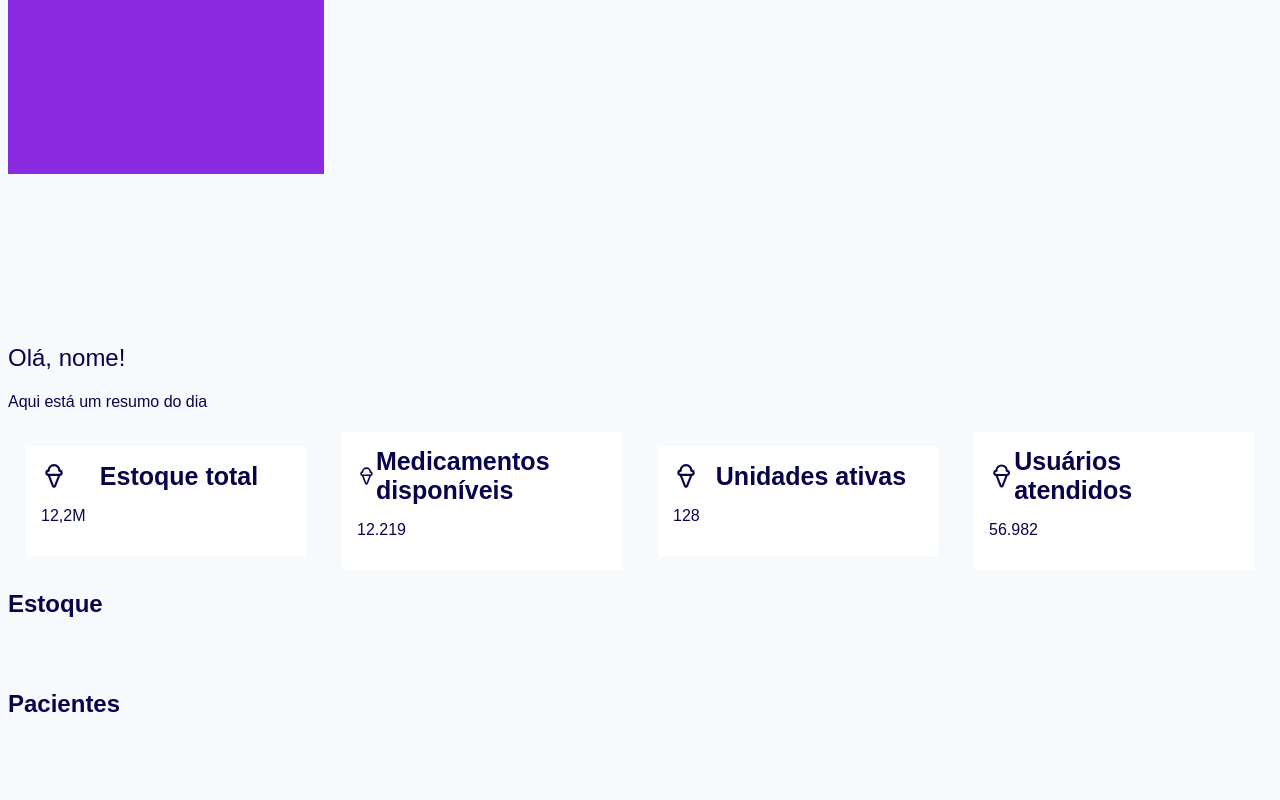
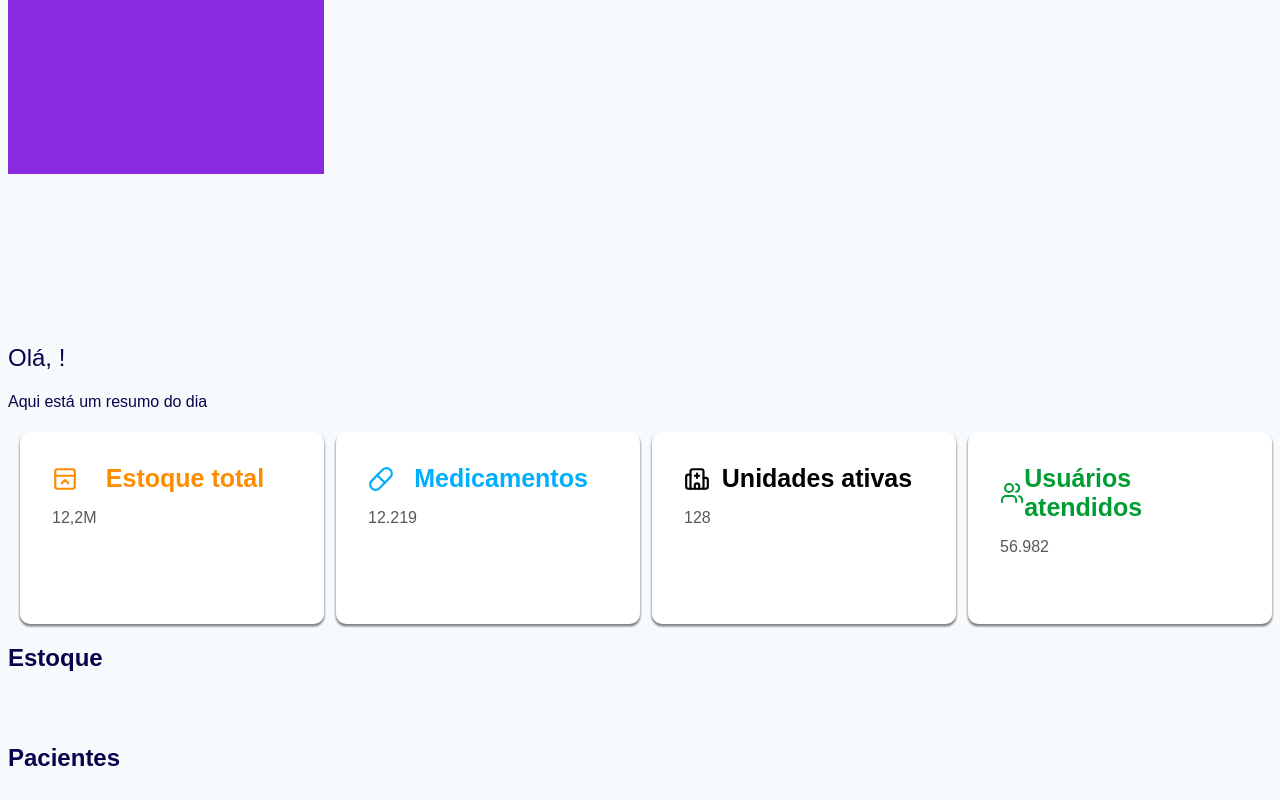
Before and after one commit to bendominique/Localisus, a React (Vite) app in the folder Frontend/Localisus/: page /funcionario in a window 1280 px wide. Shown: the part 634-1434 px from the top of the page. Before the commit the page ends 1380 px from the top, so only its background shows below. Built offline with nearby package versions, Linux system fonts and the light colour scheme.

Commit message:
Padronizando as cores do icone container dentro da Card css

```diff
--- a/Frontend/Localisus/src/components/Card.css
+++ b/Frontend/Localisus/src/components/Card.css
@@ -1,5 +1,10 @@
 .cards {
     display: flex;
+}
+
+.icone-container,
+.icone-container h1{
+    color: var(--cor-tema)
 }
 
 .cards p {
--- a/Frontend/Localisus/src/pages/Funcionario.css
+++ b/Frontend/Localisus/src/pages/Funcionario.css
@@ -1,3 +1,8 @@
+:root {
+    --borda-cards: 0px 2px 2px 0.5px rgb(132, 132, 132);
+}
+
+
 .conteudo-pagina {
     margin-top: -4rem;
     display: flex;
@@ -19,17 +24,14 @@
 
 .cards-info-hospital{
     background-color: white;
-    margin: auto;
-    padding: 15px;
-    width: 250px;
+    box-shadow: var(--borda-cards);
+    border-radius: 10px;
+    margin-left: 12px;
+    padding: 2rem;
+    height: 8rem;
+    width: 26rem;
 }
 
-.cards-info-hospital h1{
-    font-size: 18px;
+.cards-info-hospital p{
+    color: #575757;
 }
-
-.cards-info-hospital h1,
-.cards-info-hospital.icone{
-
-    display: flex;
-}
--- a/Frontend/Localisus/src/pages/Funcionario.tsx
+++ b/Frontend/Localisus/src/pages/Funcionario.tsx
@@ -5,8 +5,9 @@ import { hospitaisMock } from "../mocks/hospitaisMocks"
 import { estoqueMock } from "../mocks/estoqueMock"
 import { TopbarUsuarios } from "../components/TopbarUsuarios"
 import "./Funcionario.css"
-import { IceCream } from "lucide-react"
+import { IceCream, LucideHospital, LucidePanelTopClose, PillIcon, UsersIcon } from "lucide-react"
 import { ComponenteCard } from "../components/Cards"
+import { usuarioMock } from "../mocks/usuarioMock"
 
 
 export const Funcionario = () => {
@@ -14,10 +15,10 @@ export const Funcionario = () => {
     const { usuario } = useAuth()
     const [estoque, setEstoque] = useState<any[]>([])
     const cardsFuncionario = [
-        { titulo: "Estoque total", descricao: "12,2M", icone: IceCream, cor: "#ffff" },
-        { titulo: "Medicamentos disponíveis", descricao: "12.219", icone: IceCream, cor: "#ffff" },
-        { titulo: "Unidades ativas", descricao: "128", icone: IceCream, cor: "#ffff" },
-        { titulo: "Usuários atendidos", descricao: "56.982", icone: IceCream, cor: "#ffff" }
+        { titulo: "Estoque total", descricao: "12,2M", icone: LucidePanelTopClose, cor: "#ff8c00" },
+        { titulo: "Medicamentos", descricao: "12.219", icone: PillIcon, cor: "#00aeff" },
+        { titulo: "Unidades ativas", descricao: "128", icone: LucideHospital, cor: "#000000" },
+        { titulo: "Usuários atendidos", descricao: "56.982", icone: UsersIcon, cor: "#009c34" }
     ]
 
     useEffect(() => {
@@ -58,12 +59,12 @@ export const Funcionario = () => {
             </header>
             <main className="conteudo-pagina-funcionario">
                 <section className="pos-cabecalho-funcionario">
-                    <h1 id="saudacao-user">Olá, nome!</h1>
+                    <h1 id="saudacao-user">Olá, {usuario?.nome}!</h1>
                     <h4 id="sugestao-user">Aqui está um resumo do dia</h4>
                     <div className="info-hospital">
                         {
                             cardsFuncionario.map(cf =>
-                                <article className="cards-info-hospital">
+                                <article className="cards-info-hospital"  style={{ "--cor-tema": cf.cor } as React.CSSProperties}>
                                     <ComponenteCard titulo={cf.titulo} descricao={cf.descricao} icone={cf.icone} cor={cf.cor} />
                                 </article>
                             )
--- a/Frontend/Localisus/src/pages/UsuarioComum.css
+++ b/Frontend/Localisus/src/pages/UsuarioComum.css
@@ -36,7 +36,6 @@
     width: 72rem;
 }
 
-
 .info-dia {
     background-color: #c4ecff;
     box-shadow: var(--borda-cards);
@@ -57,7 +56,7 @@
 }
 
 .info-dia h1 {
-    font-size: 26px;
+    font-size: 22px;
 }
 
 .cards-usuario-comum-centro {
--- a/Frontend/Localisus/src/pages/UsuarioComum.tsx
+++ b/Frontend/Localisus/src/pages/UsuarioComum.tsx
@@ -9,8 +9,11 @@ import { Clock, Bell, Info, Pill, Search, HeartPlus, CalendarCheck, Hospital, Al
 import { hospitaisMock } from "../mocks/hospitaisMocks";
 import { Sidebar } from "../components/Sidebar";
 import { TopbarUsuarios } from "../components/TopbarUsuarios";
+import { useAuth } from "../contexts/AuthContext";
 
 export const UsuarioComum = () => {
+
+    const {usuario} = useAuth()
 
     const cardsCentro = [
         { titulo: "Históricos", descricao: "Acompanhe todas as retiradas realizadas e visualize a frequência com que seus medicamentos estão sendo utilizados.", icone: CalendarCheck, cor: "#ff1aff" },
@@ -72,7 +75,7 @@ export const UsuarioComum = () => {
             <main>
                 <div className="conteudo-pagina">
                     <div className="pos-cabecalho">
-                        <h1 id="saudacao-user">Olá, nome!</h1>
+                        <h1 id="saudacao-user">Olá, {usuario?.nome}!</h1>
                         <h4 id="sugestao-user">Como podemos ajudar hoje? </h4>
                     </div>
                     <section className="pesquisa-elementos">
```
